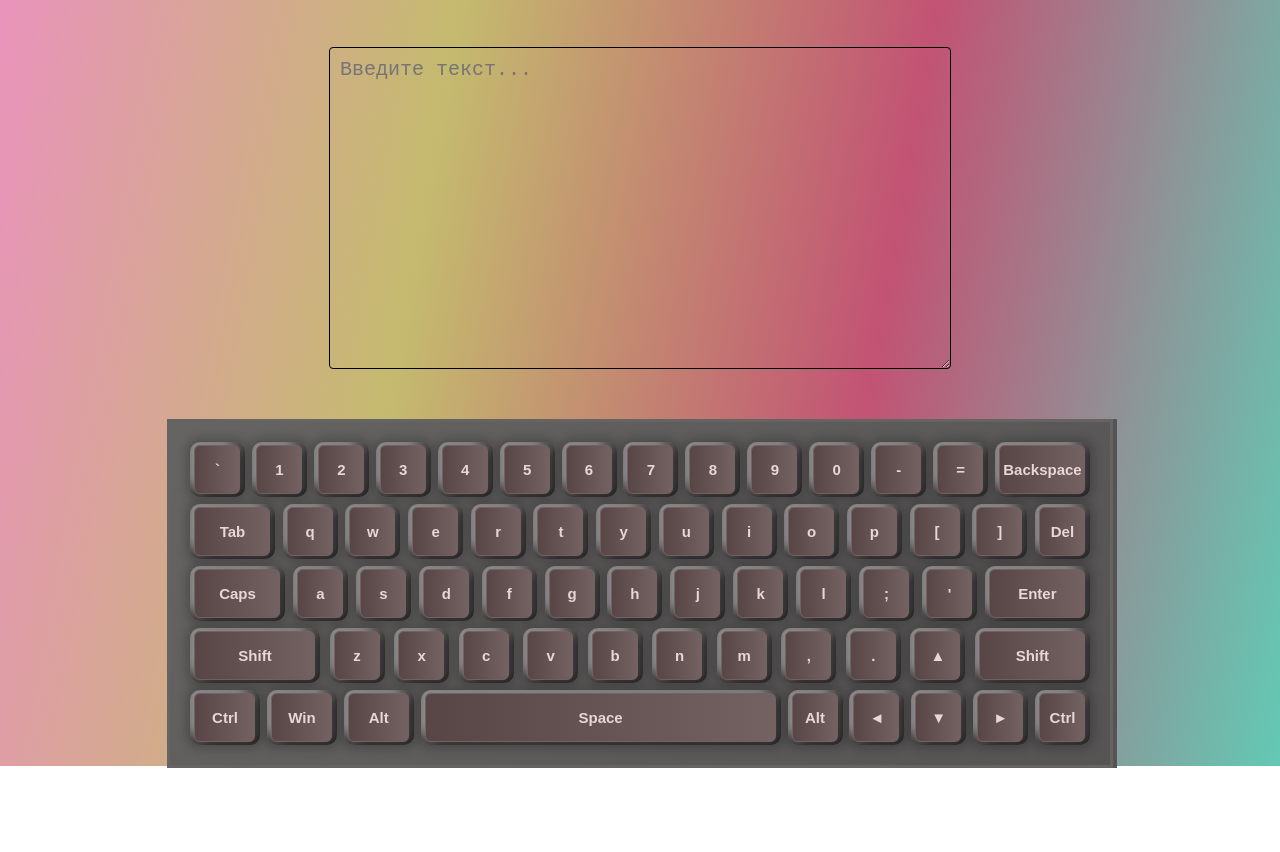
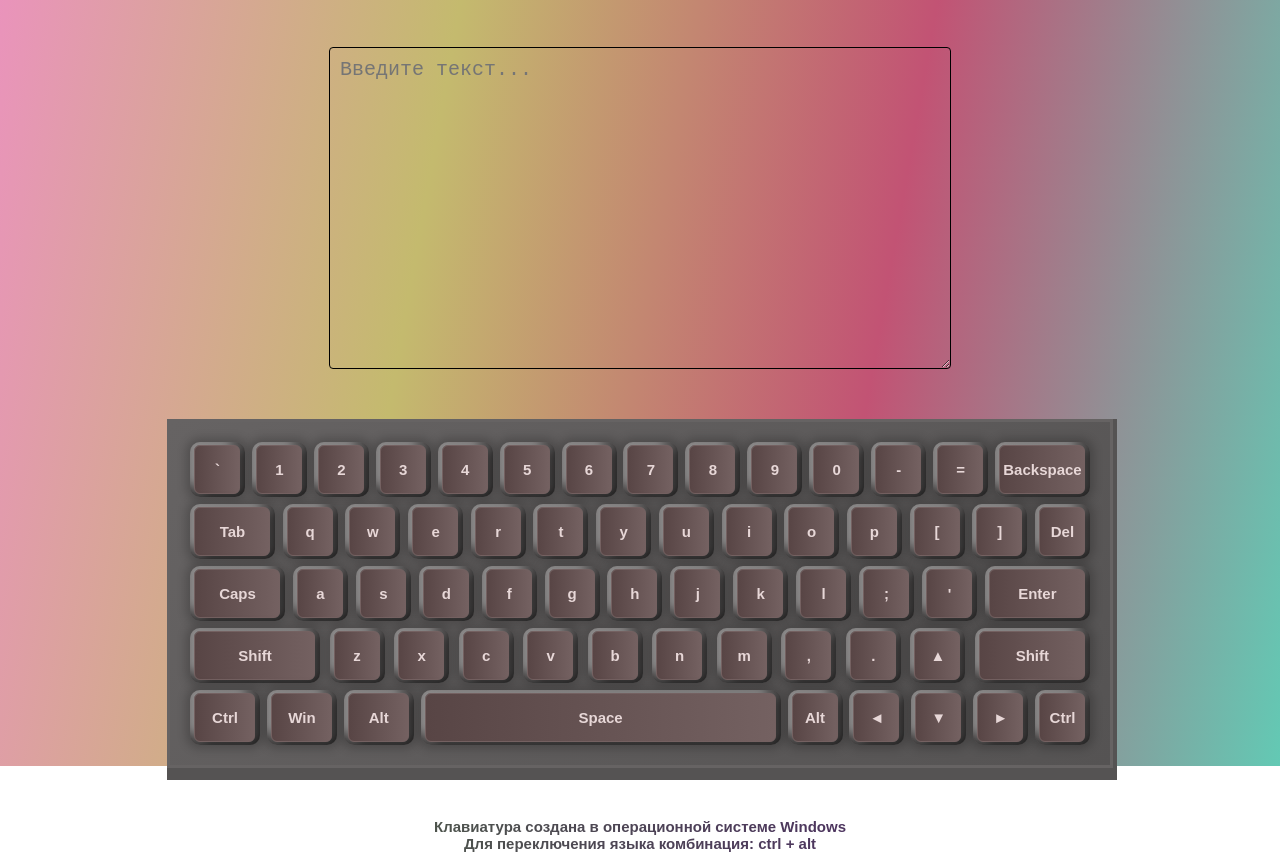
Before and after one commit to Sobaken9D/virtual-keyboard, a website with bundled scripts: page virtual-keyboard/index.html in a window 1280 px wide. Shown: the part 92-944 px from the top of the page. Before the commit the page ends 860 px from the top, so only its background shows below. Built offline with nearby package versions, Linux system fonts and the light colour scheme; a web font is replaced by a local one.

Commit message:
feat: add footer

```diff
--- a/virtual-keyboard/css/style.css
+++ b/virtual-keyboard/css/style.css
@@ -152,3 +152,14 @@ span {
 #Space {
   width: 360px;
 }
+
+.footer {
+  font-family: Arial, Helvetica, sans-serif;
+  width: 500px;
+  margin: 50px auto 0 auto;
+  text-align: center;
+  background-image: linear-gradient(90deg, rgb(77, 87, 74), rgb(77, 49, 97));
+  -webkit-background-clip: text;
+  -webkit-text-fill-color: transparent;
+  font-size: 15px;
+}
--- a/virtual-keyboard/modules/initKeyboard.js
+++ b/virtual-keyboard/modules/initKeyboard.js
@@ -30,6 +30,13 @@ export default class InitKeyboard {
 
     //  Создаем keyboard
     this.createKeyboard();
+
+    //Создаем footer
+    this.header = document.createElement('h3');
+    this.header.classList.add('footer');
+    this.header.innerHTML = `Клавиатура создана в операционной системе Windows</br>
+                             Для переключения языка комбинация: ctrl + alt`;
+    this.container.append(this.header);
   }
 
   createKeyboard() {
```
